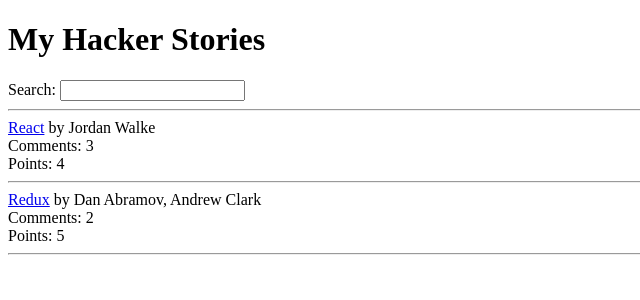
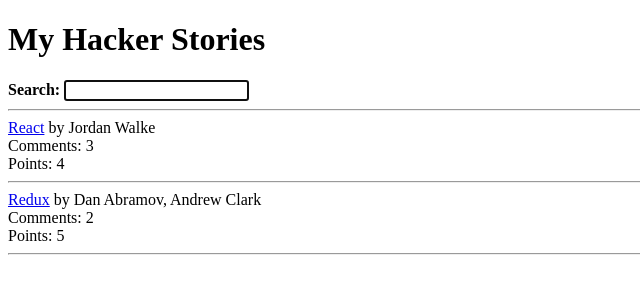
Before and after one commit to ferueda/road-to-react, a React (Create React App) app in the folder hacker-stories/: page / in a window 1280 px wide. Shown: the top 300 px of the page, without its empty margins (0-640 px from the left). Built offline with nearby package versions, Linux system fonts and the light colour scheme.

Commit message:
finished Imperative react chapter

```diff
--- a/hacker-stories/src/App.js
+++ b/hacker-stories/src/App.js
@@ -1,4 +1,4 @@
-import React, { useState, useEffect } from 'react';
+import React, { useState, useEffect, useRef } from 'react';
 
 const ListItem = ({ title, url, author, num_comments, points }) => {
   return (
@@ -24,11 +24,32 @@
   ));
 };
 
-const InputWithLabel = ({ type = 'text', id, label, value, onInputChange }) => {
+const InputWithLabel = ({
+  type = 'text',
+  id,
+  children,
+  value,
+  onInputChange,
+  isFocused,
+}) => {
+  const inputRef = useRef();
+
+  useEffect(() => {
+    if (isFocused && inputRef.current) {
+      inputRef.current.focus();
+    }
+  }, [isFocused]);
+
   return (
     <React.Fragment>
-      <label htmlFor={id}>{label}: </label>
-      <input id={id} type={type} value={value} onChange={onInputChange} />
+      <label htmlFor={id}>{children}</label>
+      <input
+        ref={inputRef}
+        id={id}
+        type={type}
+        value={value}
+        onChange={onInputChange}
+      />
     </React.Fragment>
   );
 };
@@ -78,9 +99,11 @@
         type='text'
         value={search}
         id='search'
-        label='Search'
+        isFocused
         onInputChange={handleSearch}
-      />
+      >
+        <strong>Search: </strong>
+      </InputWithLabel>
       <hr />
       <List
         list={stories.filter((story) =>
```
